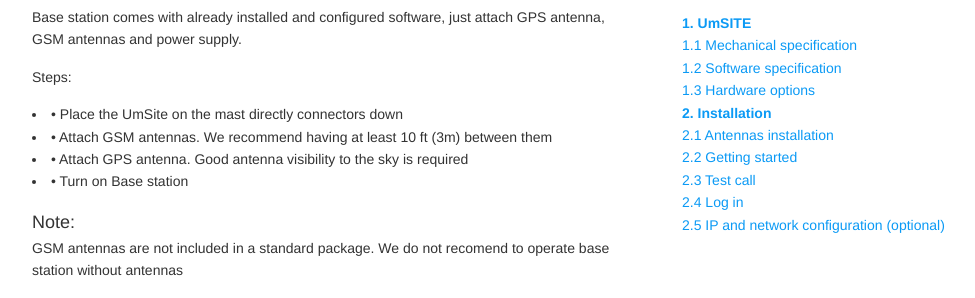
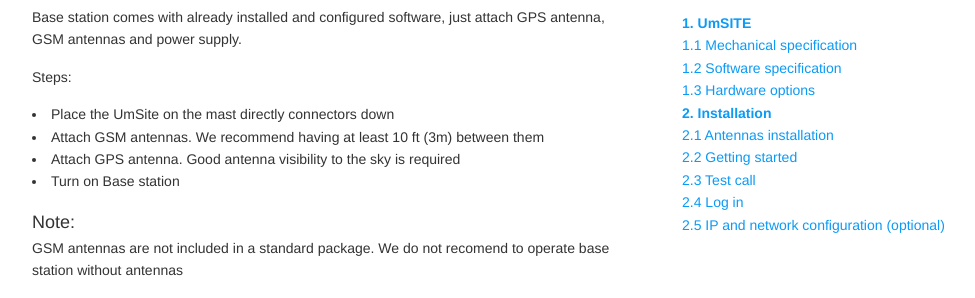
Before and after one commit to fairwaves/um-docs, a Jekyll site: the page umsite.html, which Jekyll copies as it is, in a window 1280 px wide and 900 px high, scrolled down 2744 px. Shown: the part 154-452 px from the top of the window, without its empty margins (248-1223 px from the left). Built offline with Jekyll 4.4.1, drawn with Linux system fonts in a browser that asks for light colours; some of the changed lines change nothing that is shown.

Commit message:
Removed dots

```diff
--- a/umsite.html
+++ b/umsite.html
@@ -445,10 +445,10 @@
 
 <p>Steps:</p>
 
-<li>&#8226 Place the UmSite on the mast directly connectors down</li>
-<li>&#8226 Attach GSM antennas. We recommend having at least 10 ft (3m) between them</li>
-<li>&#8226 Attach GPS antenna. Good antenna visibility to the sky is required</li>
-<li>&#8226 Turn on Base station</li>
+<li>Place the UmSite on the mast directly connectors down</li>
+<li> Attach GSM antennas. We recommend having at least 10 ft (3m) between them</li>
+<li> Attach GPS antenna. Good antenna visibility to the sky is required</li>
+<li> Turn on Base station</li>
 <p><h3>Note:</h3> GSM antennas are not included in a standard package. We do not recomend to operate base station without antennas</p>
 <h4><a name="2.1 Antennas installation"></a>2.1 Antennas installation<a class="anchorlink" href="#2.1	Antennas installation"></a></h4>
 <p>Each of both antennas complement each other. The second antenna must have the same position as the first antenna on a mast as well as the same direction and incline angle to the ground. </p>
```
